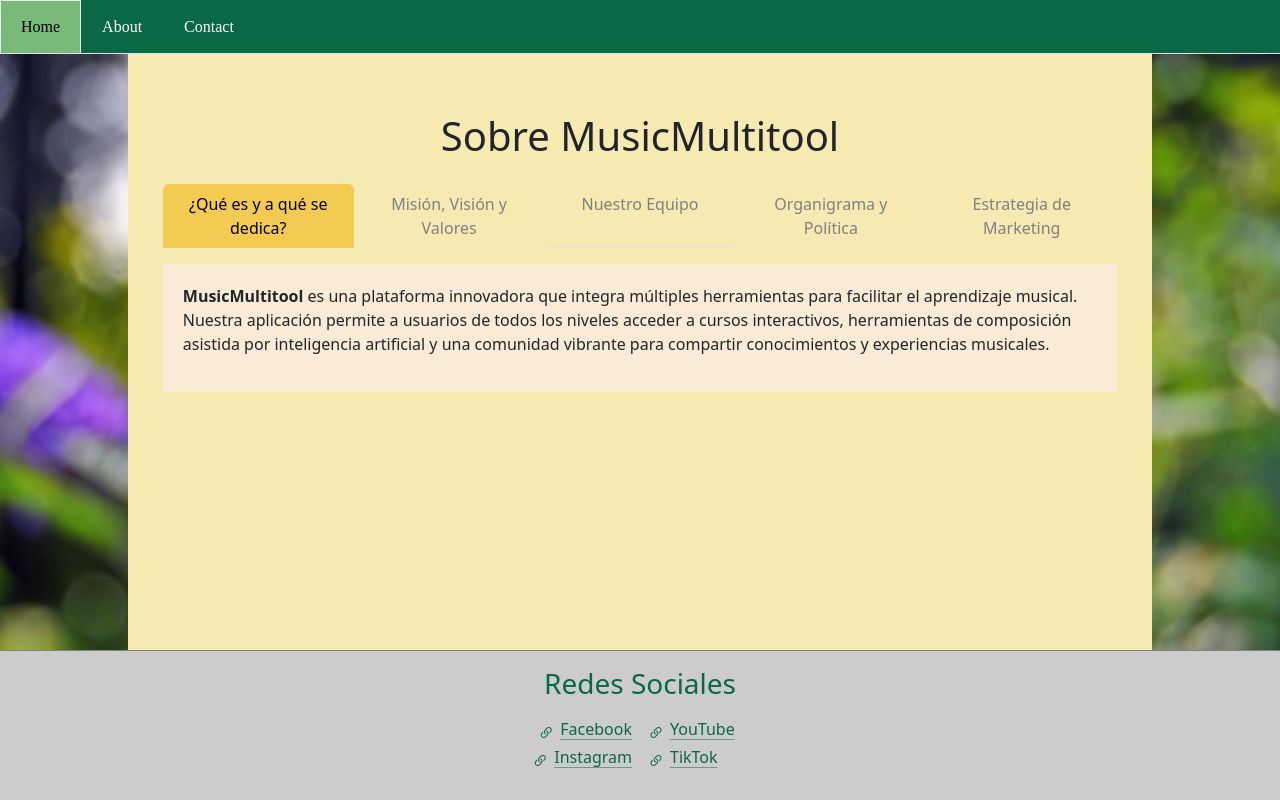
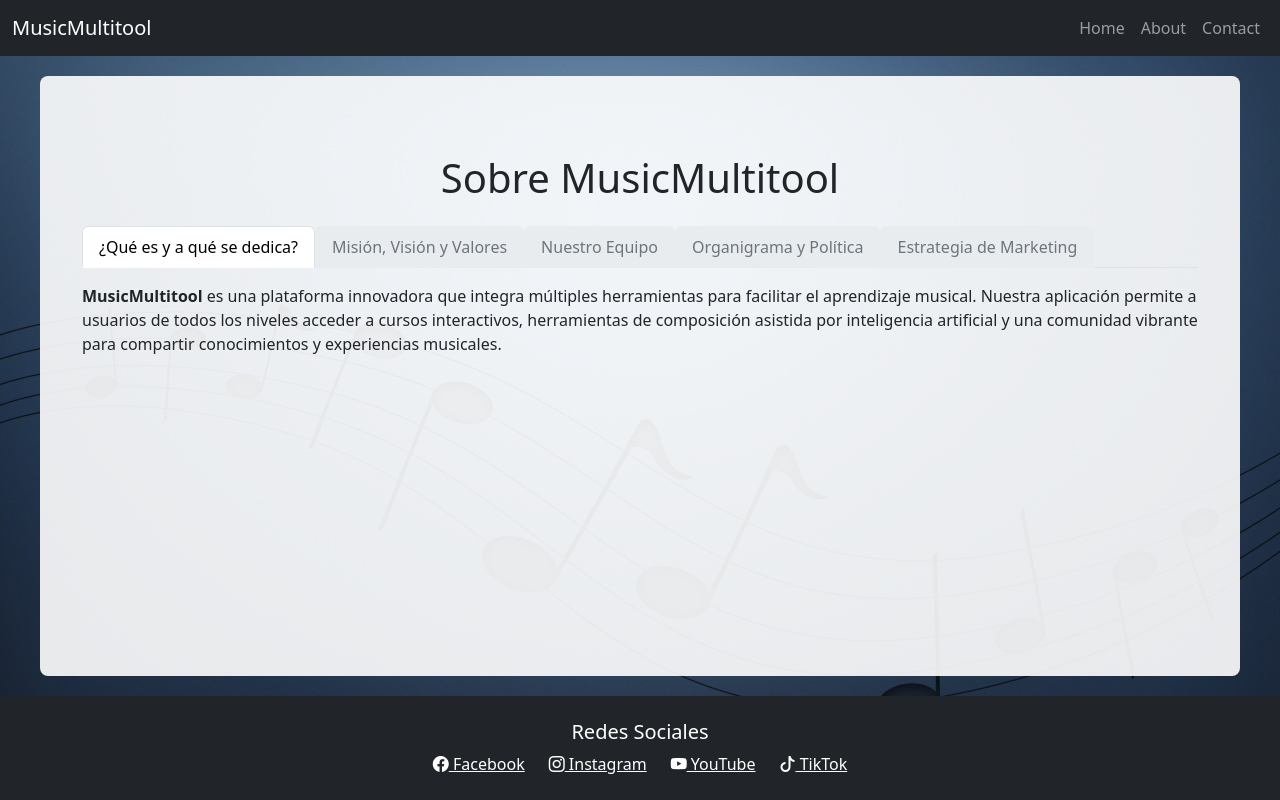
Before and after one commit to Sukanku10145/Sukanku10145.github.io, a PHP site: page /about.html in a window 1280 px wide. Run offline with PHP 8.4, Linux system fonts and the light colour scheme; some libraries are stand-ins or nearby versions.

Commit message:
Hay que terminar las imagenes del psd

```diff
--- a/about.html
+++ b/about.html
@@ -4,7 +4,11 @@
   <meta charset="UTF-8">
   <meta name="viewport" content="width=device-width, initial-scale=1.0">
   <title>Sobre MusicMultitool</title>
+  <!-- Google Fonts -->
+  <link href="https://fonts.googleapis.com/css2?family=Roboto&display=swap" rel="stylesheet">
+  <!-- Estilos personalizados -->
   <link rel="stylesheet" href="styles.css">
+  <!-- Bootstrap y otros recursos -->
   <link href="https://cdn.jsdelivr.net/npm/bootstrap@5.3.3/dist/css/bootstrap.min.css" rel="stylesheet" integrity="sha384-QWTKZyjpPEjISv5WaRU9OFeRpok6YctnYmDr5pNlyT2bRjXh0JMhjY6hW+ALEwIH" crossorigin="anonymous">
   <link rel="stylesheet" href="https://code.jquery.com/ui/1.14.1/themes/base/jquery-ui.css">
   <link rel="stylesheet" href="https://cdn.jsdelivr.net/npm/bootstrap-icons/font/bootstrap-icons.css">
@@ -14,7 +18,10 @@
 </head>
 <body>
   <div class="wrapper">
+    <!-- Navegación moderna -->
     <script src="navigation.js"></script>
+
+    <!-- Contenido principal -->
     <div class="pageContentWrapper">
         <div class="container my-5">
           <h1 class="text-center mb-4">Sobre MusicMultitool</h1>
@@ -100,7 +107,7 @@
                 <!-- Programador de la App -->
                 <div class="col-md-3">
                   <div class="card h-100 mb-3">
-                    <img src="https://randomuser.me/api/portraits/men/41.jpg" class="card-img-top" alt="Desarrollador de la App" id="desarrollador">
+                    <img src="https://randomuser.me/api/portraits/men/41.jpg" class="card-img-top" alt="Desarrollador de la App">
                     <div class="card-body">
                       <h5 class="card-title">Desarrollador de la App</h5>
                       <p class="card-text">
@@ -112,7 +119,7 @@
                 <!-- Programador de la Web -->
                 <div class="col-md-3">
                   <div class="card h-100 mb-3">
-                    <img src="https://randomuser.me/api/portraits/men/46.jpg" class="card-img-top" alt="Desarrollador Web" id="desarrollador">
+                    <img src="https://randomuser.me/api/portraits/men/46.jpg" class="card-img-top" alt="Desarrollador Web">
                     <div class="card-body">
                       <h5 class="card-title">Desarrollador Web</h5>
                       <p class="card-text">
@@ -234,9 +241,9 @@
           </div>
         </div>
     </div>
-    <footer>
-      <script src="footer.js"></script>
-    </footer>
+
+    <!-- Footer -->
+    <script src="footer.js"></script>
     <script src="https://cdn.jsdelivr.net/npm/bootstrap@5.3.3/dist/js/bootstrap.bundle.min.js" integrity="sha384-YvpcrYf0tY3lHB60NNkmXc5s9fDVZLESaAA55NDzOxhy9GkcIdslK1eN7N6jIeHz" crossorigin="anonymous"></script>
   </div>
 </body>
--- a/footer.js
+++ b/footer.js
@@ -1,21 +1,21 @@
 document.write(`
-<p><h3>Redes Sociales</h3></p>
-<div class="row g-3">
-  <div class="col" id="links1">
-            <a id="redes" class="icon-link icon-link-hover" 25, 135, 84;" href="https://es-es.facebook.com/people/Skunks/100090142473339/" target="_blank">
-                <i class="bi bi-link-45deg"></i>Facebook
-            </a><br>
-            <a id="redes" class="icon-link icon-link-hover" 25, 135, 84;" href="https://www.instagram.com/musicmultitool/" target="_blank">
-                <i class="bi bi-link-45deg"></i>Instagram
-            </a>
-  </div>
-  <div class="col" id="links2">
-            <a id="redes" class="icon-link icon-link-hover" 25, 135, 84;" href="https://www.youtube.com/@MusicMultitool" target="_blank">
-                <i class="bi bi-link-45deg"></i>YouTube
-            </a><br>
-            <a id="redes" class="icon-link icon-link-hover" 25, 135, 84;" href="https://www.tiktok.com/@musicmultitool" target="_blank">
-                <i class="bi bi-link-45deg"></i>TikTok
-            </a>
-  </div>
-</div>
-`);
+    <footer class="bg-dark text-white py-4">
+      <div class="container text-center">
+        <h5>Redes Sociales</h5>
+        <div class="d-flex justify-content-center gap-4">
+          <a class="text-white" href="https://es-es.facebook.com/people/Skunks/100090142473339/" target="_blank">
+            <i class="bi bi-facebook"></i> Facebook
+          </a>
+          <a class="text-white" href="https://www.instagram.com/musicmultitool/" target="_blank">
+            <i class="bi bi-instagram"></i> Instagram
+          </a>
+          <a class="text-white" href="https://www.youtube.com/@MusicMultitool" target="_blank">
+            <i class="bi bi-youtube"></i> YouTube
+          </a>
+          <a class="text-white" href="https://www.tiktok.com/@musicmultitool" target="_blank">
+            <i class="bi bi-tiktok"></i> TikTok
+          </a>
+        </div>
+      </div>
+    </footer>
+    `);
--- a/navigation.js
+++ b/navigation.js
@@ -1,5 +1,13 @@
 document.write(`
-  <ul class="nav nav-tabs" id="navigation">
+  <nav class="navbar navbar-expand-lg navbar-dark bg-dark">
+    <div class="container-fluid">
+      <a class="navbar-brand" href="index.html">MusicMultitool</a>
+      <button class="navbar-toggler" type="button" data-bs-toggle="collapse" data-bs-target="#navbarNav"
+              aria-controls="navbarNav" aria-expanded="false" aria-label="Toggle navigation">
+        <span class="navbar-toggler-icon"></span>
+      </button>
+      <div class="collapse navbar-collapse" id="navbarNav">
+        <ul class="navbar-nav ms-auto">
           <li class="nav-item">
             <a class="nav-link" href="index.html">Home</a>
           </li>
@@ -10,4 +18,7 @@ document.write(`
             <a class="nav-link" href="contact.html">Contact</a>
           </li>
         </ul>
+      </div>
+    </div>
+  </nav>
   `);
--- a/styles.css
+++ b/styles.css
@@ -1,203 +1,131 @@
-textarea {
-    resize: none;
+/* General */
+html, body {
+    height: 100%;
+    margin: 0;
+    padding: 0;
+    font-family: 'Roboto', sans-serif;
 }
 
-html{
-    position:relative;
-    min-height: 100%;
-}
-/*Normalize html and body elements,this style is just good to have*/
-html,body{
-    height: 100%;
-    margin:0;
-    padding:0;
-}
-
+/* Wrapper para el footer fijo */
 .wrapper {
     display: flex;
     flex-direction: column;
-    flex: 1;
+    min-height: 100%;
 }
 
-.pageContentWrapper{
-    flex: 1;
-    margin-left: 10vw;
-    margin-right: 10vw;
-    background: #F6E9B2;
-    padding: 10px;
+/* Fondo del body con imagen fija (se conserva el contenido original) */
+body {
+    background: url("images/R\ \(1\).jpg") no-repeat center center fixed;
+    background-size: cover;
 }
 
-
-body {
-    display: flex;
-    flex-direction: column;
-    background: url("images/wp5242207-bumblebee-insect-wallpapers.jpg") no-repeat center center fixed;
-    background-size: cover;
-  }
-
-/*_______________________________________________________________________________________*/
-
-#navigation {
-    background-color: #0A6847;
-    overflow: hidden;
+/* Contenedor principal de contenido */
+.pageContentWrapper {
+    flex: 1;
+    background: rgba(255, 255, 255, 0.9);
+    padding: 30px;
+    margin: 20px auto;
+    border-radius: 8px;
+    max-width: 1200px;
 }
 
-#navigation a {
-    float: left;
-    display: block;
-    color: white;
-    text-align: center;
-    padding: 14px 20px;
-    text-decoration: none;
-    font-family: serif;
-    border-radius: 0; /* Opcional: elimina bordes redondeados si los hubiese */
+/* Slider / Hero */
+#container {
+    position: relative;
+    height: 50vh;
+    overflow: hidden;
+    background: #F6E9B2;
+    border-radius: 10px;
+    box-shadow: 0 4px 8px rgba(0,0,0,0.1);
 }
 
-#navigation a:hover {
-    background-color: #7ABA78;
-    color: black;
-}
-
-/*_______________________________________________________________________________________*/
-
-#container {
-    overflow: hidden;
-    position: relative;
-    height: 500px;
-    align-content: flex-end;
-    background: #F6E9B2;
-}
-
-#im1,#im2,#im3 {
+/* Imágenes del slider */
+#im1, #im2, #im3 {
     position: absolute;
-    width: 90vw;
-    height: 490px;
+    width: 100%;
+    height: 100%;
     object-fit: cover;
 }
-
 #im1 {
-    object-position: center 20%;
+    object-position: center;
 }
-
 #im2 {
     object-position: center 70%;
 }
-
 #im3 {
-    object-position: center 25%;
+    object-position: center 35%;
 }
 
+/* Flechas del slider */
 #previous, #next {
     position: absolute;
-    z-index: 10;
     top: 50%;
     transform: translateY(-50%);
-    font-size: 50px;
-    padding: 10px 15px;
-    border-radius: 5px;
-    text-decoration: none;
+    width: 50px;
+    height: 50px;
+    display: flex;
+    align-items: center;
+    justify-content: center;
+    line-height: 1; /* Evita que la altura de línea desplace el icono */
+    font-size: 2.5rem;
     color: #F3CA52;
+    background: rgba(0, 0, 0, 0.3);
+    border-radius: 50%;
+    z-index: 1000;
 }
-
 #previous:hover, #next:hover {
     color: #F6E9B2;
 }
-
 #previous {
     left: 20px;
 }
-
 #next {
     right: 20px;
 }
 
-/*_______________________________________________________________________________________*/
-
-#myTab, #aboutTab {
-    margin-left: 1vw;
-    margin-right: 1vw;
-    display: flex; /* Asegura que el contenedor sea un flex container */
+/* Estilo para las tabs (About) */
+.nav-tabs .nav-link {
+    color: #6c757d;
+    background-color: #e9ecef;
+    border: none;
+    border-radius: 0;
+    font-weight: 500;
+}
+.nav-tabs .nav-link.active {
+    color: #343a40;
+    background-color: #f3ca52;
 }
 
-#myTab .nav-item, #aboutTab .nav-item {
-    flex: 1; /* Cada item ocupa el mismo ancho */
+/* Tarjetas */
+.card {
+    border: none;
+    box-shadow: 0 2px 5px rgba(0,0,0,0.1);
+    transition: transform 0.3s;
+}
+.card:hover {
+    transform: translateY(-5px);
 }
 
-#myTab .nav-link, #aboutTab .nav-link {
-    color: gray;
-    background-color: #F6E9B2;
-    text-align: center; /* Centra el texto */
-    width: 100%; /* Asegura que el botón llene el item */
-    border: none; /* Opcional: elimina bordes si los hubiese */
-}
-
-#myTab .nav-link.active, #aboutTab .nav-link.active {
-    color: black;
-    background-color: #F3CA52;
-}
-
-#myTabContent, #aboutTabContent {
-    background-color: antiquewhite;
-    margin-left: 1vw;
-    margin-right: 1vw;
-    min-width: 60vw;
-    padding: 20px;
-}
-
-#video-tab-pane {
-    text-align: center;
-}
-
-/*_______________________________________________________________________________________*/
-
-.card-img-top {
-    height: 200px; /* Ajusta la altura según tu preferencia */
-    object-fit: cover; /* Mantiene la proporción y recorta el exceso */
-    object-position: center 20%;
-}
-
-#desarrollador {
-    object-position: center 70%;
-}
-
+/* Imagenes */
 #organigramaImg, #marketingImg {
     height: 50vh;
 }
-
 #organigramContainer, #marketingContainer {
     text-align: center;
 }
 
-/*_______________________________________________________________________________________*/
-
-#contact{
-    margin-top: 10vh;
-}
-
-/*_______________________________________________________________________________________*/
-
-footer{
-    height: 150px;
-    background:#ccc;
-    border-top-width: 1px;
-    border-color: gray;
-    border-top-style: solid;
-    color: #0A6847;
-}
-
-h3 {
+/* Footer */
+footer {
+    background: #343a40;
+    color: #ffffff;
+    padding: 20px 0;
     text-align: center;
 }
 
-#redes {
-    --bs-link-color-rgb: 10, 104, 71;
-    --bs-icon-link-transform: translate3d(0, -.500rem, 0);
+/* Ajustes responsivos */
+@media (max-width: 768px) {
+  .pageContentWrapper {
+    margin: 10px;
+    padding: 15px;
+  }
 }
-
-#redes:hover {
-    --bs-link-color-rgb: 122, 186, 120;
-}
-
-#links1 {
-    text-align: right;
-}
```
Also changed, not shown: contact.html (+13 -10 lines), index.html (+19 -8 lines), images/Classical-Guitar-Vs-Electric-Guitar.jpg (added), images/OIP.jpg (added), images/R (1).jpg (added), images/R.jpg (added), images/adult.jpg (added), images/elder.jpg (added), images/jF6QLc.jpg (added), images/musical-background-music-instruments-on-table-music-background-wooden-background.jpg (added), images/teenage.jpg (added), 1 other file. Lines whose indentation alone changed are shown as unchanged.
